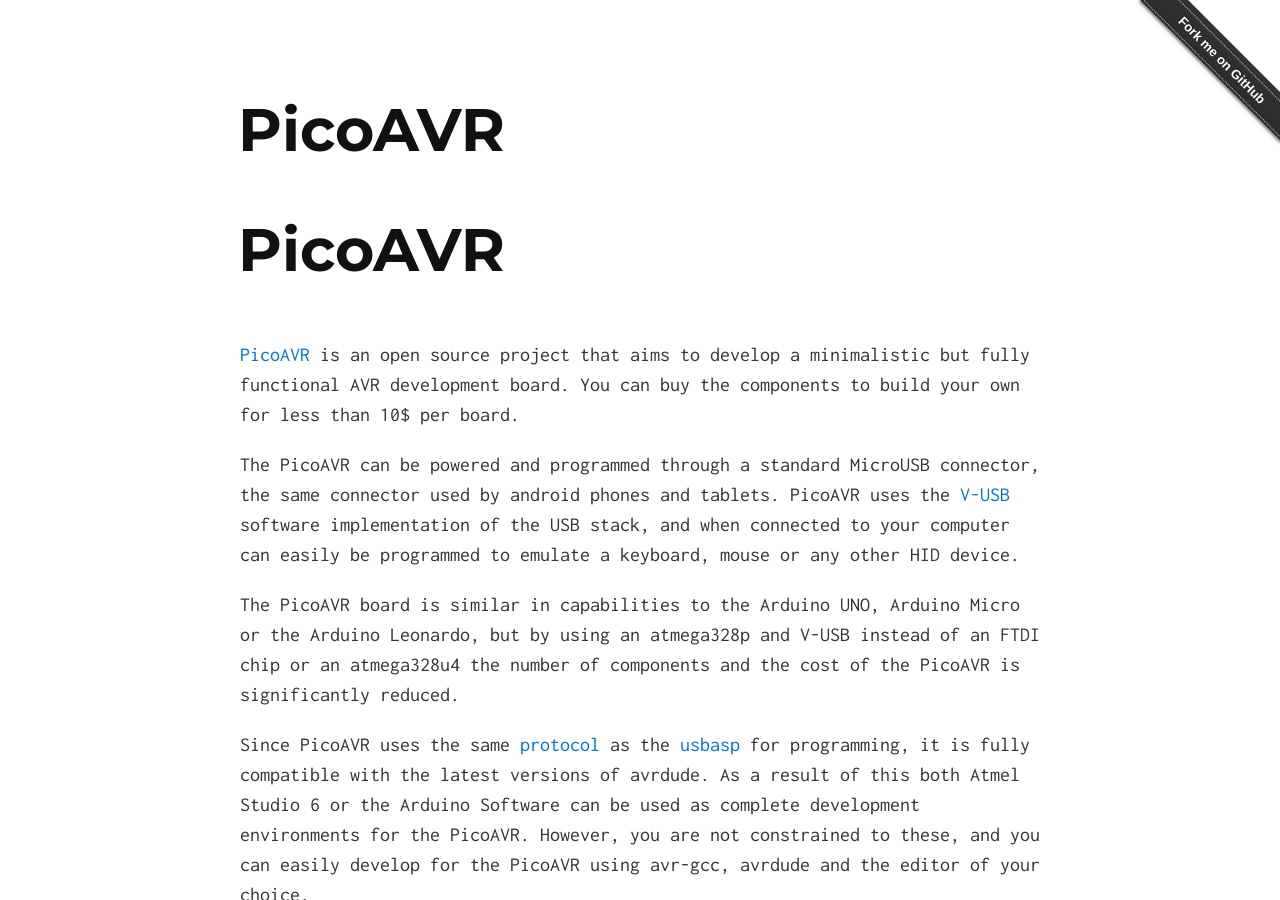
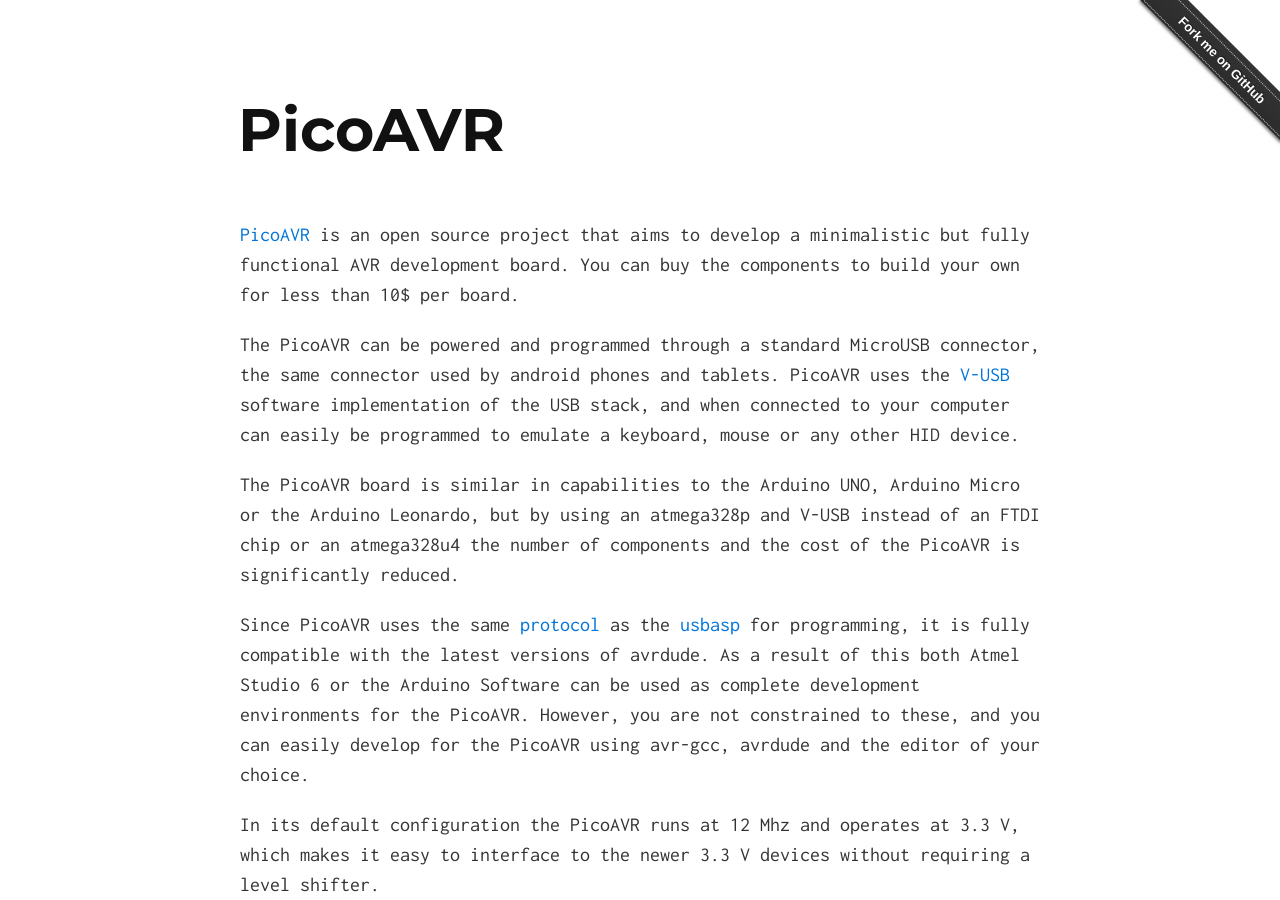
Before and after one commit to acornejo/picoAVR, a Jekyll site: the page built from index.html, in a window 1280 px wide and 900 px high. Built offline with Jekyll 4.4.1, drawn with Linux system fonts in a browser that asks for light colours; Markdown is read by kramdown in place of the engine named in the settings.

Commit message:
remove double header

```diff
--- a/_layouts/default.html
+++ b/_layouts/default.html
@@ -13,7 +13,6 @@
 </head>
 <body>
   <div class="container">
-    <h1><a href="./">{{ site.h1_tag_text }}</a></h1>
     {{ content }}
   </div>
 
```
